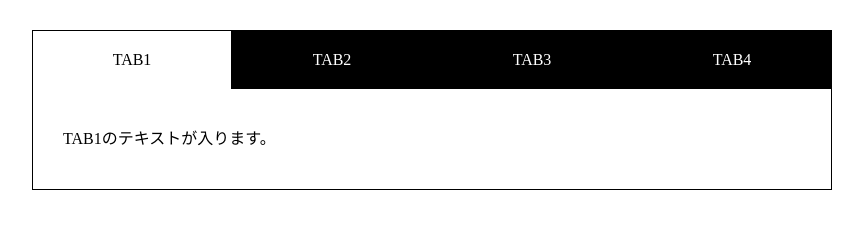
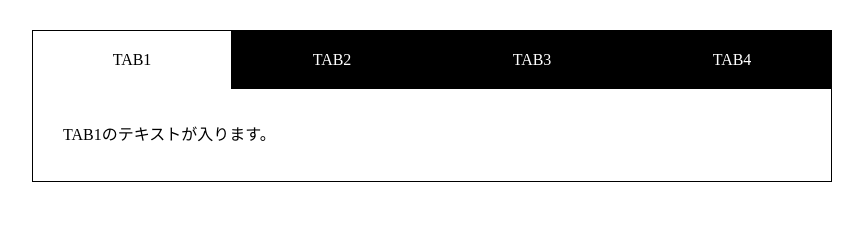
Before and after one commit to yskc0315/Webcamp_JavaScript, a plain HTML site: page Lesson12/Ajax-Lesson/index.html in a window 1280 px wide. Shown: the part 116-344 px from the top of the page, without its empty margins (208-1071 px from the left). Drawn offline with Linux system fonts and the light colour scheme.

Commit message:
height change

```diff
--- a/Lesson12/Ajax-Lesson/css/style.css
+++ b/Lesson12/Ajax-Lesson/css/style.css
@@ -58,5 +58,5 @@ h1 {
 
 #tab-contents p {
   color: #000;
-  line-height: 2.5;
+  line-height: 2.0;
 }
```
